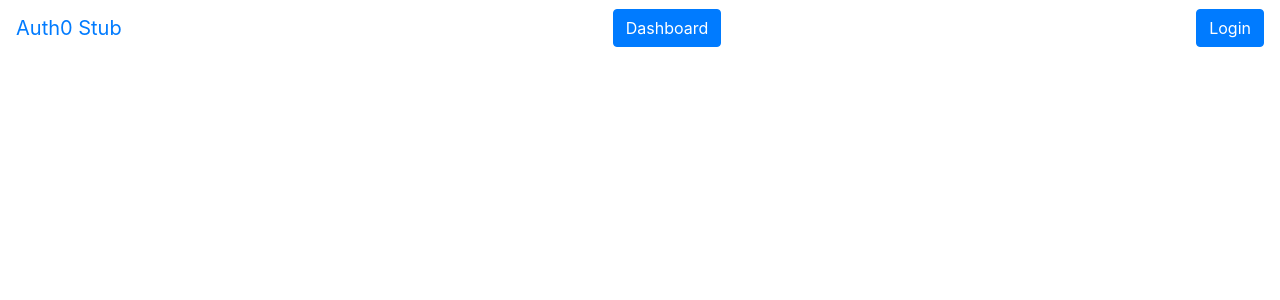
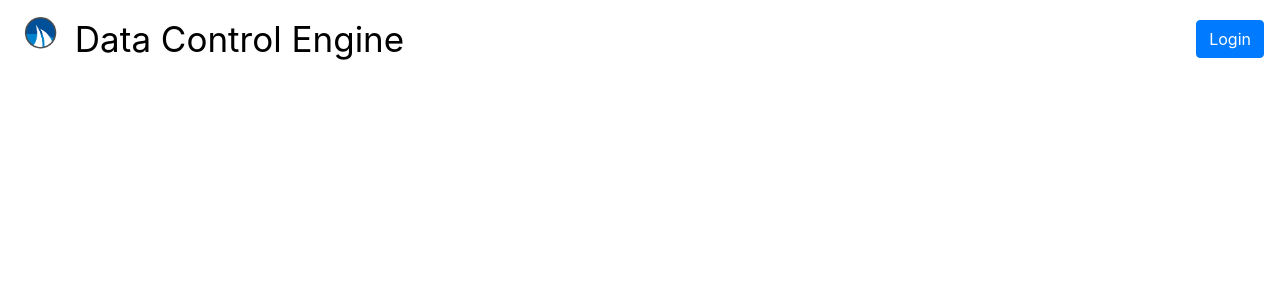
Before and after one commit to EnclaveData/auth0-testing, a React (Create React App) app: page / in a window 1280 px wide. Shown: the top 300 px of the page. Built offline with nearby package versions, Linux system fonts and the light colour scheme; what auth0-js would draw is missing.

Commit message:
added in TitleLogo component and switched back to 0.0.1

```diff
--- a/package.json
+++ b/package.json
@@ -1,6 +1,6 @@
 {
   "name": "auth0-testing",
-  "version": "0.1.0",
+  "version": "0.0.1",
   "private": true,
   "dependencies": {
     "auth0-js": "^9.10.0",
--- a/src/App.js
+++ b/src/App.js
@@ -1,6 +1,8 @@
 import React, { Component } from 'react'
-import { Button, Navbar, NavbarBrand } from 'reactstrap'
+import { Button, Jumbotron, Navbar, NavbarBrand } from 'reactstrap'
 import './App.css'
+
+import TitleLogo from './TitleLogo'
 
 class App extends Component {
   goTo (route) {
@@ -21,24 +23,31 @@ class App extends Component {
     return (
       <div className='App'>
         <Navbar>
-          <NavbarBrand href='/'>Auth0 Stub</NavbarBrand>
-          <Button color='primary' onClick={this.goTo.bind(this, 'dashboard')}>Dashboard</Button>
+          <NavbarBrand href='/'><TitleLogo /></NavbarBrand>
+          {
+            isAuthenticated() && (
+							<div>
+                <Button color='primary' onClick={this.goTo.bind(this, 'dashboard')}>Dashboard</Button>
+                <Button color='secondary' onClick={this.goTo.bind(this, 'profile')} >Profile</Button>
+                <Button color='secondary' onClick={this.logout.bind(this)} >Logout</Button>
+							</div>
+            )
+          }
           {
             !isAuthenticated() && (
               <Button color='primary' onClick={this.login.bind(this)} >Login</Button>
             )
           }
-          {
-            isAuthenticated() && (
-              <Button color='secondary' onClick={this.goTo.bind(this, 'profile')} >Profile</Button>
-            )
-          }
-          {
-            isAuthenticated() && (
-              <Button color='primary' onClick={this.logout.bind(this)} >Logout</Button>
-            )
-          }
         </Navbar>
+        {
+          isAuthenticated() && (
+				    <div>
+				      <Jumbotron>
+				        <h3>Application</h3>
+				       </Jumbotron>
+				    </div>
+					)
+				}
       </div>
     )
   }
--- /dev/null
+++ b/src/TitleLogo/index.js
@@ -0,0 +1,15 @@
+import React, { Component } from 'react'
+
+class TitleLogo extends Component {
+
+	render () {
+		return (
+				<div>
+				  <img src="/EnclaveDataLogo.png" width="35px" alt="enclave logo" style={{margin: '2px 7px', verticalAlign: 'top'}}/>
+				  <span style={{ fontSize: '1.75em', color: '#000', padding: '7px 0px'}}>&nbsp;Data Control Engine</span>
+				</div>
+				)
+	}
+}
+
+export default TitleLogo;
```
Also changed, not shown: public/EnclaveDataLogo.png (added).
